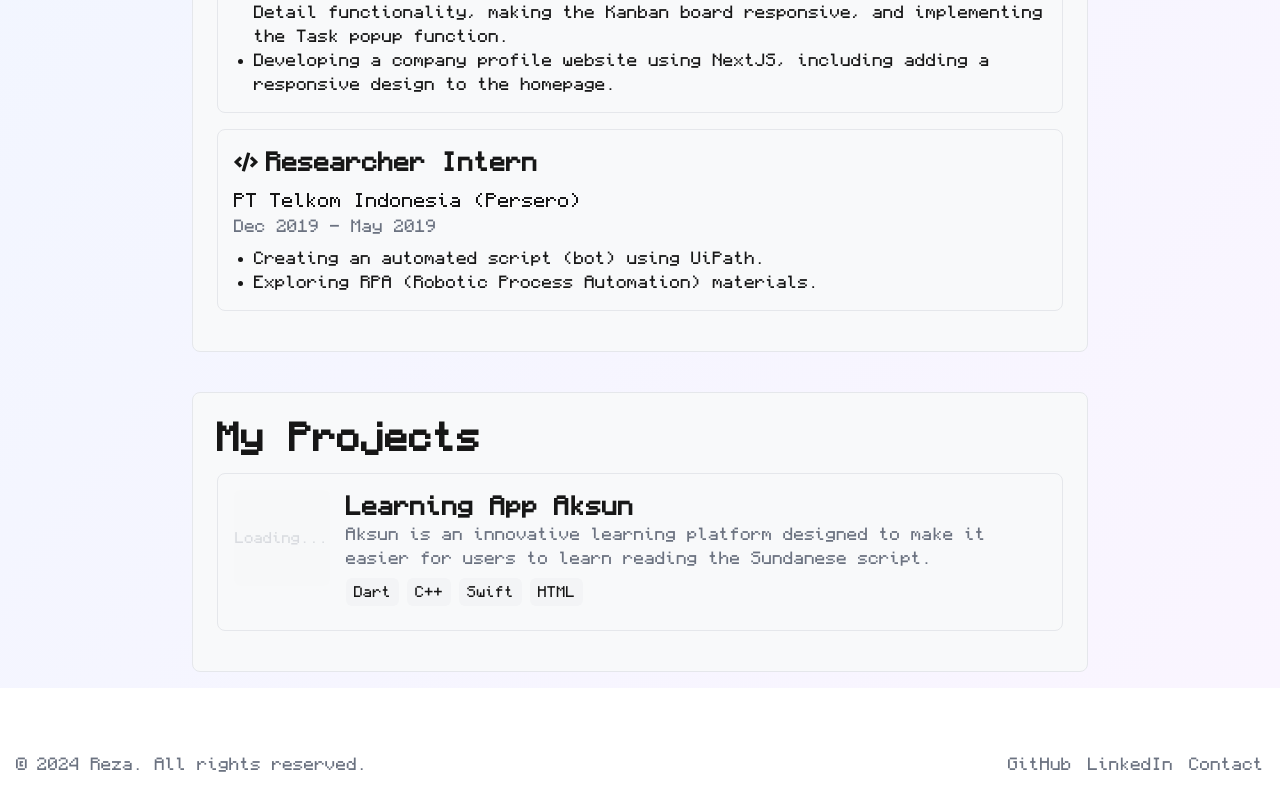
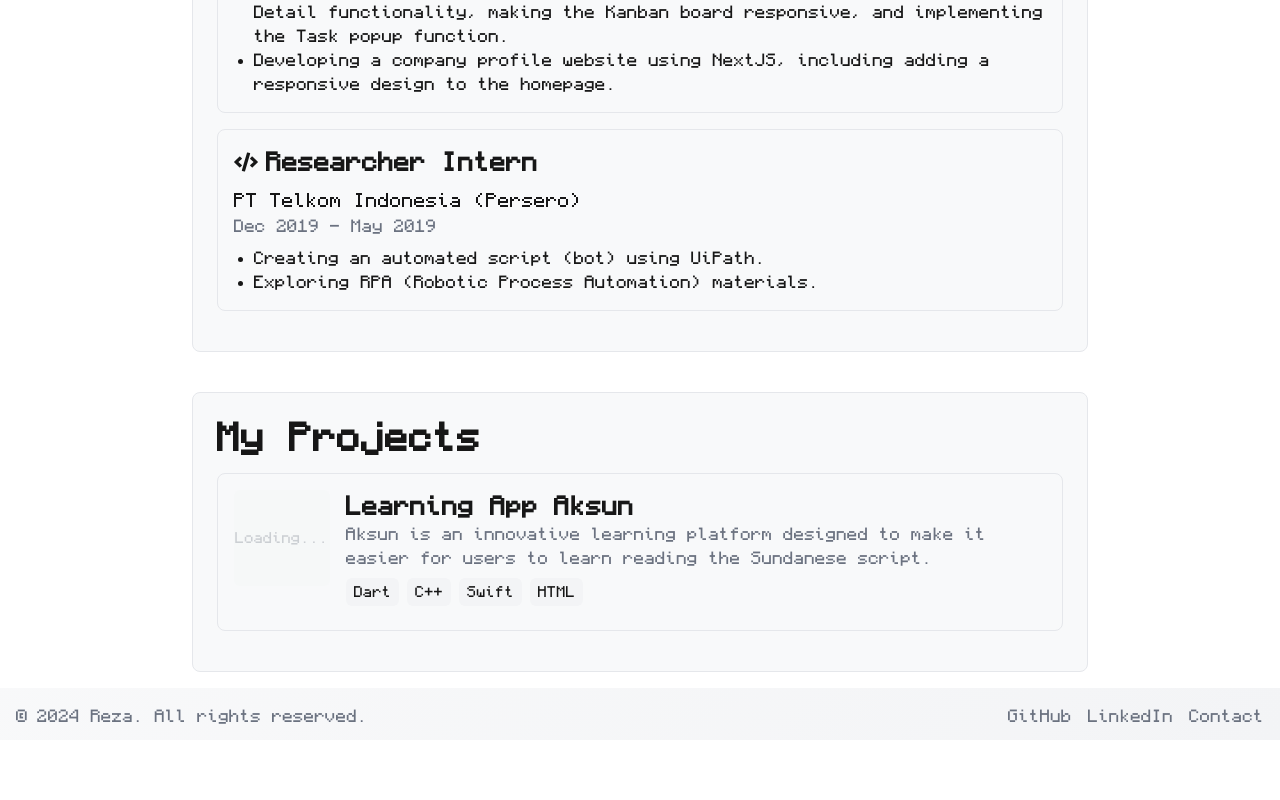
Before and after one commit to rezamiaw/rezaportfolio, a Next.js app: page / in a window 1280 px wide. Shown: the part 1129-1929 px from the top of the page. After the commit the page ends 1869 px from the top, so only its background shows below. Built offline with nearby package versions, Linux system fonts and the light colour scheme.

Commit message:
fix debug error

```diff
--- a/package.json
+++ b/package.json
@@ -22,6 +22,7 @@
     "@types/node": "^20",
     "@types/react": "^18",
     "@types/react-dom": "^18",
+    "autoprefixer": "^10.4.21",
     "eslint": "^8",
     "eslint-config-next": "15.0.2",
     "postcss": "^8",
--- a/src/app/components/layout/Footer.tsx
+++ b/src/app/components/layout/Footer.tsx
@@ -38,7 +38,7 @@ const Footer = () => {
       initial="hidden"
       whileInView="visible"
       viewport={{ once: true, amount: 0.3 }}
-      className="w-full py-6 mt-10"
+      className="w-full py-3 mt-1"
     >
       <div className="container mx-auto px-4">
         <motion.div
@@ -47,7 +47,7 @@ const Footer = () => {
         >
           <motion.div
             variants={itemVariants}
-            className="mb-4 md:mb-0"
+            className="mb-2 md:mb-0"
           >
             <motion.p
               initial={{ opacity: 0 }}
--- a/src/app/components/ui/index.ts
+++ b/src/app/components/ui/index.ts
@@ -1,3 +1,6 @@
 // UI components exports
 // This folder is for base UI components like buttons, modals, etc.
 // Components will be added here as needed
+
+// Export an empty object to make this a valid module
+export {};
--- a/src/app/globals.css
+++ b/src/app/globals.css
@@ -55,13 +55,14 @@ html {
 
 body {
   color: var(--foreground);
-  background: var(--background);
+  background: linear-gradient(135deg, var(--background) 0%, var(--muted) 100%);
   font-family: "Monocraft", monospace;
-  transition: color 0.3s ease, background-color 0.3s ease;
+  transition: color 0.3s ease, background 0.3s ease, background-image 0.3s ease;
   overflow-x: hidden;
   /* Enable hardware acceleration */
   -webkit-transform: translateZ(0);
   transform: translateZ(0);
+  min-height: 100vh;
 }
 
 /* Ensure proper color inheritance for links */
@@ -150,7 +151,7 @@ img {
 
 /* Smooth transitions for theme changes */
 *, *::before, *::after {
-  transition-property: color, background-color, border-color;
+  transition-property: color, background-color, background, background-image, border-color;
   transition-duration: 0.3s;
   transition-timing-function: ease;
 }
--- a/src/app/page.tsx
+++ b/src/app/page.tsx
@@ -40,7 +40,7 @@ const Home = () => {
       variants={pageVariants}
       initial="hidden"
       animate="visible"
-      className="min-h-screen flex flex-col items-center justify-start text-foreground p-4 bg-gradient-to-br from-blue-50 to-purple-50 dark:from-gray-900 dark:to-gray-800"
+      className="min-h-screen flex flex-col items-center justify-start text-foreground p-4 bg-background"
     >
       <motion.div
         variants={containerVariants}
```
Also changed, not shown: next.config.mjs (renamed from next.config.js), 1 other file (tests, documents, lock files or other folders).
